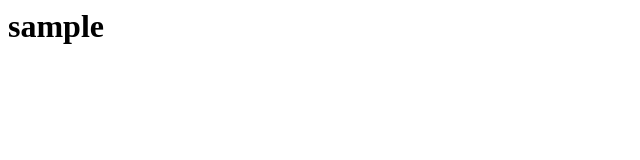
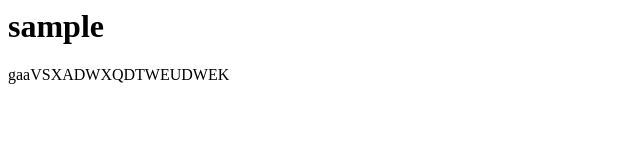
Before and after one commit to FreenetGamer/test, a plain HTML site: page index.html in a window 1280 px wide. Shown: the whole page, without its empty margins (0-640 px from the left). Drawn offline with Linux system fonts and the light colour scheme.

Commit message:
Update index.html

```diff
--- a/index.html
+++ b/index.html
@@ -1 +1,2 @@
 <h1> sample</h1>
+<p> gaaVSXADWXQDTWEUDWEK</p>
```
